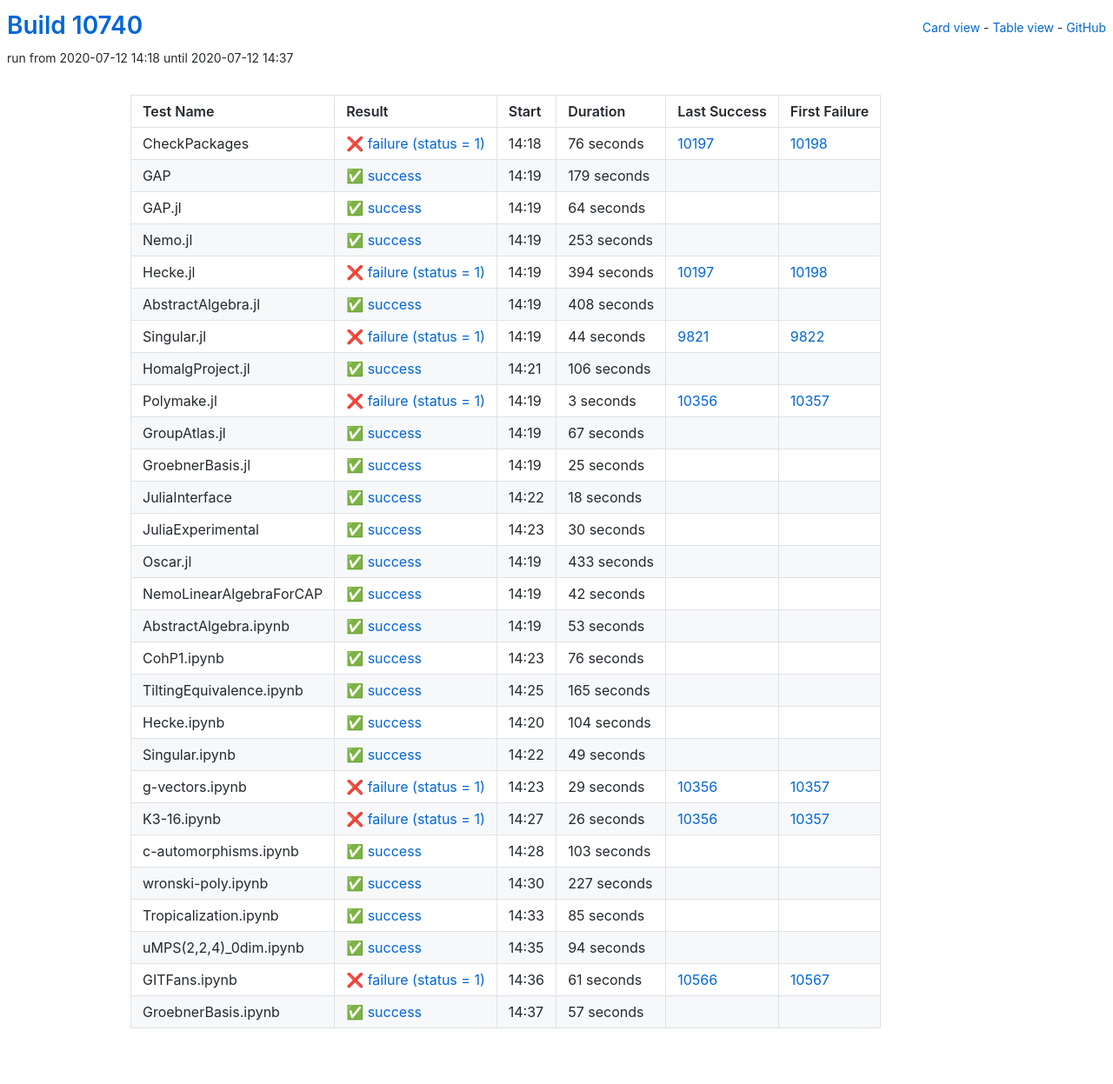
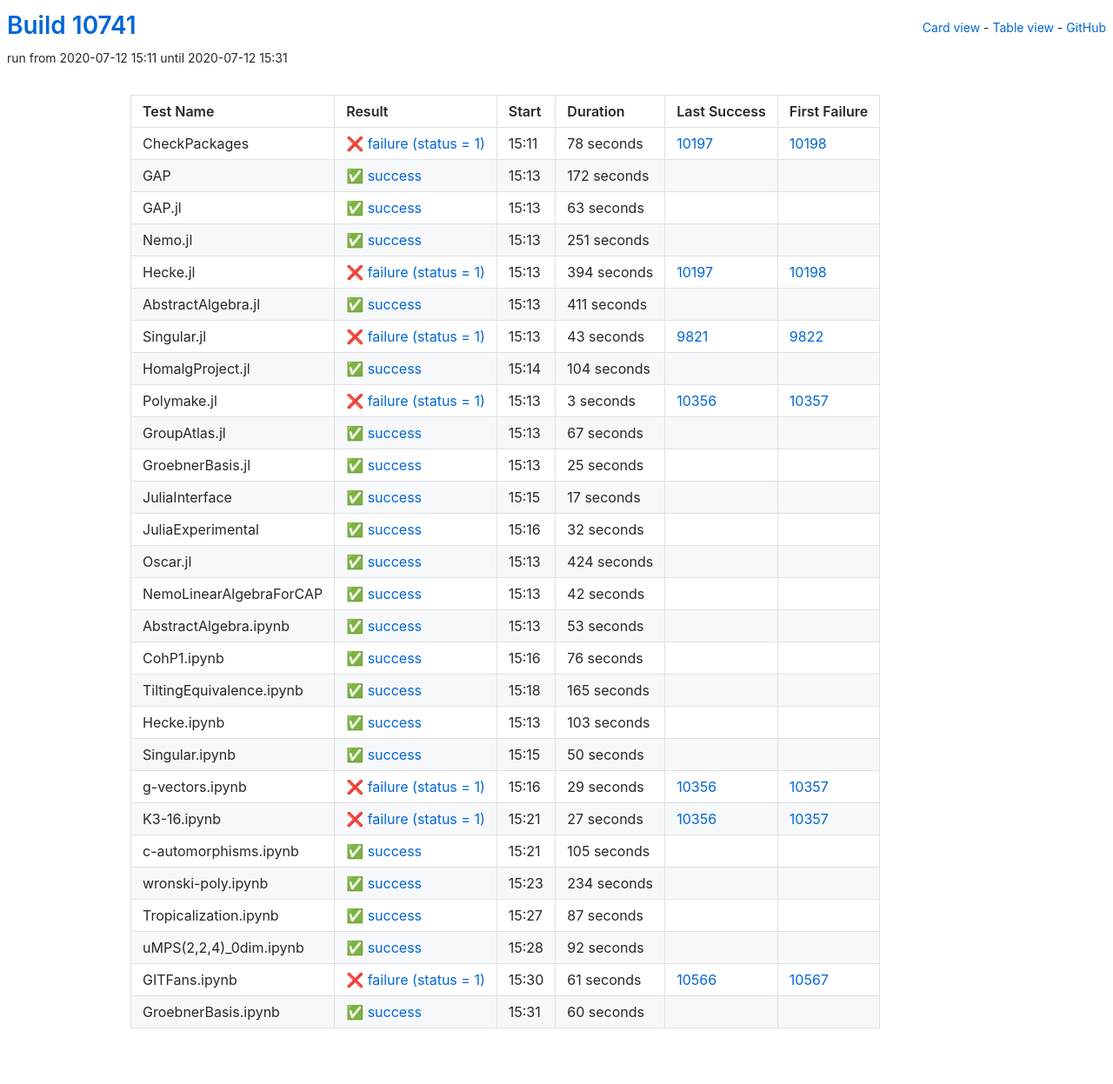
Before and after one commit to oscar-system/oscar-ci-status, a Jekyll site: the page built from table.html, in a window 1280 px wide. Shown: the whole page at 87% size. Built offline with Jekyll 4.4.1, drawn with Linux system fonts in a browser that asks for light colours.

Commit message:
Build #10741

```diff
--- a/_data/ci.yml
+++ b/_data/ci.yml
@@ -1,6 +1,6 @@
 ---
-build: 10740
-build_url: https://oscarci.mathematik.uni-kl.de/job/oscar/10740/
+build: 10741
+build_url: https://oscarci.mathematik.uni-kl.de/job/oscar/10741/
 job: oscar
 organization: oscar-system
 repo: oscar-ci-status
@@ -8,56 +8,56 @@ repourl: https://github.com/oscar-system/oscar-ci-status
 tests:
 - name: CheckPackages
   id: checkpackages
-  log: https://oscarci.mathematik.uni-kl.de/job/oscar/10740/artifact/logs/build-10740/CheckPackages.log
-  start: 2020-07-12 14:18
+  log: https://oscarci.mathematik.uni-kl.de/job/oscar/10741/artifact/logs/build-10741/CheckPackages.log
+  start: 2020-07-12 15:11
   success: false
   exitcode: 1
   status: failure
-  duration: 76
+  duration: 78
   last_success: 10197
   last_success_url: https://oscarci.mathematik.uni-kl.de/job/oscar/10197/
   first_failure: 10198
   first_failure_url: https://oscarci.mathematik.uni-kl.de/job/oscar/10198/
 - name: GAP
   id: gap
-  log: https://oscarci.mathematik.uni-kl.de/job/oscar/10740/artifact/logs/build-10740/GAP.log
-  start: 2020-07-12 14:19
+  log: https://oscarci.mathematik.uni-kl.de/job/oscar/10741/artifact/logs/build-10741/GAP.log
+  start: 2020-07-12 15:13
   success: true
   exitcode: 0
   status: success
-  duration: 179
+  duration: 172
   last_success: false
   last_success_url:
   first_failure: false
   first_failure_url:
 - name: GAP.jl
   id: gap-jl
-  log: https://oscarci.mathematik.uni-kl.de/job/oscar/10740/artifact/logs/build-10740/GAP.jl.log
-  start: 2020-07-12 14:19
+  log: https://oscarci.mathematik.uni-kl.de/job/oscar/10741/artifact/logs/build-10741/GAP.jl.log
+  start: 2020-07-12 15:13
   success: true
   exitcode: 0
   status: success
-  duration: 64
+  duration: 63
   last_success: false
   last_success_url:
   first_failure: false
   first_failure_url:
 - name: Nemo.jl
   id: nemo-jl
-  log: https://oscarci.mathematik.uni-kl.de/job/oscar/10740/artifact/logs/build-10740/Nemo.jl.log
-  start: 2020-07-12 14:19
+  log: https://oscarci.mathematik.uni-kl.de/job/oscar/10741/artifact/logs/build-10741/Nemo.jl.log
+  start: 2020-07-12 15:13
   success: true
   exitcode: 0
   status: success
-  duration: 253
+  duration: 251
   last_success: false
   last_success_url:
   first_failure: false
   first_failure_url:
 - name: Hecke.jl
   id: hecke-jl
-  log: https://oscarci.mathematik.uni-kl.de/job/oscar/10740/artifact/logs/build-10740/Hecke.jl.log
-  start: 2020-07-12 14:19
+  log: https://oscarci.mathematik.uni-kl.de/job/oscar/10741/artifact/logs/build-10741/Hecke.jl.log
+  start: 2020-07-12 15:13
   success: false
   exitcode: 1
   status: failure
@@ -68,44 +68,44 @@ tests:
   first_failure_url: https://oscarci.mathematik.uni-kl.de/job/oscar/10198/
 - name: AbstractAlgebra.jl
   id: abstractalgebra-jl
-  log: https://oscarci.mathematik.uni-kl.de/job/oscar/10740/artifact/logs/build-10740/AbstractAlgebra.jl.log
-  start: 2020-07-12 14:19
+  log: https://oscarci.mathematik.uni-kl.de/job/oscar/10741/artifact/logs/build-10741/AbstractAlgebra.jl.log
+  start: 2020-07-12 15:13
   success: true
   exitcode: 0
   status: success
-  duration: 408
+  duration: 411
   last_success: false
   last_success_url:
   first_failure: false
   first_failure_url:
 - name: Singular.jl
   id: singular-jl
-  log: https://oscarci.mathematik.uni-kl.de/job/oscar/10740/artifact/logs/build-10740/Singular.jl.log
-  start: 2020-07-12 14:19
+  log: https://oscarci.mathematik.uni-kl.de/job/oscar/10741/artifact/logs/build-10741/Singular.jl.log
+  start: 2020-07-12 15:13
   success: false
   exitcode: 1
   status: failure
-  duration: 44
+  duration: 43
   last_success: 9821
   last_success_url: https://oscarci.mathematik.uni-kl.de/job/oscar/9821/
   first_failure: 9822
   first_failure_url: https://oscarci.mathematik.uni-kl.de/job/oscar/9822/
 - name: HomalgProject.jl
   id: homalgproject-jl
-  log: https://oscarci.mathematik.uni-kl.de/job/oscar/10740/artifact/logs/build-10740/HomalgProject.jl.log
-  start: 2020-07-12 14:21
+  log: https://oscarci.mathematik.uni-kl.de/job/oscar/10741/artifact/logs/build-10741/HomalgProject.jl.log
+  start: 2020-07-12 15:14
   success: true
   exitcode: 0
   status: success
-  duration: 106
+  duration: 104
   last_success: false
   last_success_url:
   first_failure: false
   first_failure_url:
 - name: Polymake.jl
   id: polymake-jl
-  log: https://oscarci.mathematik.uni-kl.de/job/oscar/10740/artifact/logs/build-10740/Polymake.jl.log
-  start: 2020-07-12 14:19
+  log: https://oscarci.mathematik.uni-kl.de/job/oscar/10741/artifact/logs/build-10741/Polymake.jl.log
+  start: 2020-07-12 15:13
   success: false
   exitcode: 1
   status: failure
@@ -116,8 +116,8 @@ tests:
   first_failure_url: https://oscarci.mathematik.uni-kl.de/job/oscar/10357/
 - name: GroupAtlas.jl
   id: groupatlas-jl
-  log: https://oscarci.mathematik.uni-kl.de/job/oscar/10740/artifact/logs/build-10740/GroupAtlas.jl.log
-  start: 2020-07-12 14:19
+  log: https://oscarci.mathematik.uni-kl.de/job/oscar/10741/artifact/logs/build-10741/GroupAtlas.jl.log
+  start: 2020-07-12 15:13
   success: true
   exitcode: 0
   status: success
@@ -128,8 +128,8 @@ tests:
   first_failure_url:
 - name: GroebnerBasis.jl
   id: groebnerbasis-jl
-  log: https://oscarci.mathematik.uni-kl.de/job/oscar/10740/artifact/logs/build-10740/GroebnerBasis.jl.log
-  start: 2020-07-12 14:19
+  log: https://oscarci.mathematik.uni-kl.de/job/oscar/10741/artifact/logs/build-10741/GroebnerBasis.jl.log
+  start: 2020-07-12 15:13
   success: true
   exitcode: 0
   status: success
@@ -140,44 +140,44 @@ tests:
   first_failure_url:
 - name: JuliaInterface
   id: juliainterface
-  log: https://oscarci.mathematik.uni-kl.de/job/oscar/10740/artifact/logs/build-10740/JuliaInterface.log
-  start: 2020-07-12 14:22
+  log: https://oscarci.mathematik.uni-kl.de/job/oscar/10741/artifact/logs/build-10741/JuliaInterface.log
+  start: 2020-07-12 15:15
   success: true
   exitcode: 0
   status: success
-  duration: 18
+  duration: 17
   last_success: false
   last_success_url:
   first_failure: false
   first_failure_url:
 - name: JuliaExperimental
   id: juliaexperimental
-  log: https://oscarci.mathematik.uni-kl.de/job/oscar/10740/artifact/logs/build-10740/JuliaExperimental.log
-  start: 2020-07-12 14:23
+  log: https://oscarci.mathematik.uni-kl.de/job/oscar/10741/artifact/logs/build-10741/JuliaExperimental.log
+  start: 2020-07-12 15:16
   success: true
   exitcode: 0
   status: success
-  duration: 30
+  duration: 32
   last_success: false
   last_success_url:
   first_failure: false
   first_failure_url:
 - name: Oscar.jl
   id: oscar-jl
-  log: https://oscarci.mathematik.uni-kl.de/job/oscar/10740/artifact/logs/build-10740/Oscar.jl.log
-  start: 2020-07-12 14:19
+  log: https://oscarci.mathematik.uni-kl.de/job/oscar/10741/artifact/logs/build-10741/Oscar.jl.log
+  start: 2020-07-12 15:13
   success: true
   exitcode: 0
   status: success
-  duration: 433
+  duration: 424
   last_success: false
   last_success_url:
   first_failure: false
   first_failure_url:
 - name: NemoLinearAlgebraForCAP
   id: nemolinearalgebraforcap
-  log: https://oscarci.mathematik.uni-kl.de/job/oscar/10740/artifact/logs/build-10740/NemoLinearAlgebraForCAP.log
-  start: 2020-07-12 14:19
+  log: https://oscarci.mathematik.uni-kl.de/job/oscar/10741/artifact/logs/build-10741/NemoLinearAlgebraForCAP.log
+  start: 2020-07-12 15:13
   success: true
   exitcode: 0
   status: success
@@ -188,8 +188,8 @@ tests:
   first_failure_url:
 - name: AbstractAlgebra.ipynb
   id: abstractalgebra-ipynb
-  log: https://oscarci.mathematik.uni-kl.de/job/oscar/10740/artifact/logs/build-10740/AbstractAlgebra.ipynb.log
-  start: 2020-07-12 14:19
+  log: https://oscarci.mathematik.uni-kl.de/job/oscar/10741/artifact/logs/build-10741/AbstractAlgebra.ipynb.log
+  start: 2020-07-12 15:13
   success: true
   exitcode: 0
   status: success
@@ -200,8 +200,8 @@ tests:
   first_failure_url:
 - name: CohP1.ipynb
   id: cohp1-ipynb
-  log: https://oscarci.mathematik.uni-kl.de/job/oscar/10740/artifact/logs/build-10740/CohP1.ipynb.log
-  start: 2020-07-12 14:23
+  log: https://oscarci.mathematik.uni-kl.de/job/oscar/10741/artifact/logs/build-10741/CohP1.ipynb.log
+  start: 2020-07-12 15:16
   success: true
   exitcode: 0
   status: success
@@ -212,8 +212,8 @@ tests:
   first_failure_url:
 - name: TiltingEquivalence.ipynb
   id: tiltingequivalence-ipynb
-  log: https://oscarci.mathematik.uni-kl.de/job/oscar/10740/artifact/logs/build-10740/TiltingEquivalence.ipynb.log
-  start: 2020-07-12 14:25
+  log: https://oscarci.mathematik.uni-kl.de/job/oscar/10741/artifact/logs/build-10741/TiltingEquivalence.ipynb.log
+  start: 2020-07-12 15:18
   success: true
   exitcode: 0
   status: success
@@ -224,32 +224,32 @@ tests:
   first_failure_url:
 - name: Hecke.ipynb
   id: hecke-ipynb
-  log: https://oscarci.mathematik.uni-kl.de/job/oscar/10740/artifact/logs/build-10740/Hecke.ipynb.log
-  start: 2020-07-12 14:20
+  log: https://oscarci.mathematik.uni-kl.de/job/oscar/10741/artifact/logs/build-10741/Hecke.ipynb.log
+  start: 2020-07-12 15:13
   success: true
   exitcode: 0
   status: success
-  duration: 104
+  duration: 103
   last_success: false
   last_success_url:
   first_failure: false
   first_failure_url:
 - name: Singular.ipynb
   id: singular-ipynb
-  log: https://oscarci.mathematik.uni-kl.de/job/oscar/10740/artifact/logs/build-10740/Singular.ipynb.log
-  start: 2020-07-12 14:22
+  log: https://oscarci.mathematik.uni-kl.de/job/oscar/10741/artifact/logs/build-10741/Singular.ipynb.log
+  start: 2020-07-12 15:15
   success: true
   exitcode: 0
   status: success
-  duration: 49
+  duration: 50
   last_success: false
   last_success_url:
   first_failure: false
   first_failure_url:
 - name: g-vectors.ipynb
   id: g-vectors-ipynb
-  log: https://oscarci.mathematik.uni-kl.de/job/oscar/10740/artifact/logs/build-10740/g-vectors.ipynb.log
-  start: 2020-07-12 14:23
+  log: https://oscarci.mathematik.uni-kl.de/job/oscar/10741/artifact/logs/build-10741/g-vectors.ipynb.log
+  start: 2020-07-12 15:16
   success: false
   exitcode: 1
   status: failure
@@ -260,68 +260,68 @@ tests:
   first_failure_url: https://oscarci.mathematik.uni-kl.de/job/oscar/10357/
 - name: K3-16.ipynb
   id: k3-16-ipynb
-  log: https://oscarci.mathematik.uni-kl.de/job/oscar/10740/artifact/logs/build-10740/K3-16.ipynb.log
-  start: 2020-07-12 14:27
+  log: https://oscarci.mathematik.uni-kl.de/job/oscar/10741/artifact/logs/build-10741/K3-16.ipynb.log
+  start: 2020-07-12 15:21
   success: false
   exitcode: 1
   status: failure
-  duration: 26
+  duration: 27
   last_success: 10356
   last_success_url: https://oscarci.mathematik.uni-kl.de/job/oscar/10356/
   first_failure: 10357
   first_failure_url: https://oscarci.mathematik.uni-kl.de/job/oscar/10357/
 - name: c-automorphisms.ipynb
   id: c-automorphisms-ipynb
-  log: https://oscarci.mathematik.uni-kl.de/job/oscar/10740/artifact/logs/build-10740/c-automorphisms.ipynb.log
-  start: 2020-07-12 14:28
+  log: https://oscarci.mathematik.uni-kl.de/job/oscar/10741/artifact/logs/build-10741/c-automorphisms.ipynb.log
+  start: 2020-07-12 15:21
   success: true
   exitcode: 0
   status: success
-  duration: 103
+  duration: 105
   last_success: false
   last_success_url:
   first_failure: false
   first_failure_url:
 - name: wronski-poly.ipynb
   id: wronski-poly-ipynb
-  log: https://oscarci.mathematik.uni-kl.de/job/oscar/10740/artifact/logs/build-10740/wronski-poly.ipynb.log
-  start: 2020-07-12 14:30
+  log: https://oscarci.mathematik.uni-kl.de/job/oscar/10741/artifact/logs/build-10741/wronski-poly.ipynb.log
+  start: 2020-07-12 15:23
   success: true
   exitcode: 0
   status: success
-  duration: 227
+  duration: 234
   last_success: false
   last_success_url:
   first_failure: false
   first_failure_url:
 - name: Tropicalization.ipynb
   id: tropicalization-ipynb
-  log: https://oscarci.mathematik.uni-kl.de/job/oscar/10740/artifact/logs/build-10740/Tropicalization.ipynb.log
-  start: 2020-07-12 14:33
+  log: https://oscarci.mathematik.uni-kl.de/job/oscar/10741/artifact/logs/build-10741/Tropicalization.ipynb.log
+  start: 2020-07-12 15:27
   success: true
   exitcode: 0
   status: success
-  duration: 85
+  duration: 87
   last_success: false
   last_success_url:
   first_failure: false
   first_failure_url:
 - name: uMPS(2,2,4)_0dim.ipynb
   id: umps-2-2-4-0dim-ipynb
-  log: https://oscarci.mathematik.uni-kl.de/job/oscar/10740/artifact/logs/build-10740/uMPS-2-2-4-_0dim.ipynb.log
-  start: 2020-07-12 14:35
+  log: https://oscarci.mathematik.uni-kl.de/job/oscar/10741/artifact/logs/build-10741/uMPS-2-2-4-_0dim.ipynb.log
+  start: 2020-07-12 15:28
   success: true
   exitcode: 0
   status: success
-  duration: 94
+  duration: 92
   last_success: false
   last_success_url:
   first_failure: false
   first_failure_url:
 - name: GITFans.ipynb
   id: gitfans-ipynb
-  log: https://oscarci.mathematik.uni-kl.de/job/oscar/10740/artifact/logs/build-10740/GITFans.ipynb.log
-  start: 2020-07-12 14:36
+  log: https://oscarci.mathematik.uni-kl.de/job/oscar/10741/artifact/logs/build-10741/GITFans.ipynb.log
+  start: 2020-07-12 15:30
   success: false
   exitcode: 1
   status: failure
@@ -332,12 +332,12 @@ tests:
   first_failure_url: https://oscarci.mathematik.uni-kl.de/job/oscar/10567/
 - name: GroebnerBasis.ipynb
   id: groebnerbasis-ipynb
-  log: https://oscarci.mathematik.uni-kl.de/job/oscar/10740/artifact/logs/build-10740/GroebnerBasis.ipynb.log
-  start: 2020-07-12 14:37
+  log: https://oscarci.mathematik.uni-kl.de/job/oscar/10741/artifact/logs/build-10741/GroebnerBasis.ipynb.log
+  start: 2020-07-12 15:31
   success: true
   exitcode: 0
   status: success
-  duration: 57
+  duration: 60
   last_success: false
   last_success_url:
   first_failure: false
```
Also changed, not shown: README.md.
